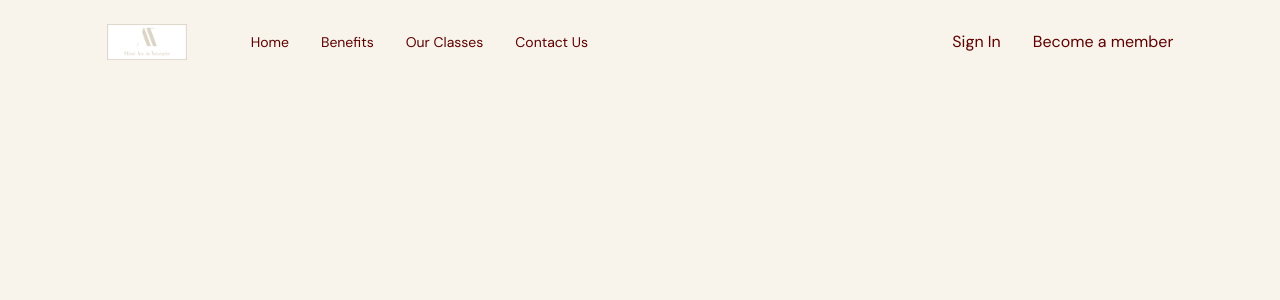
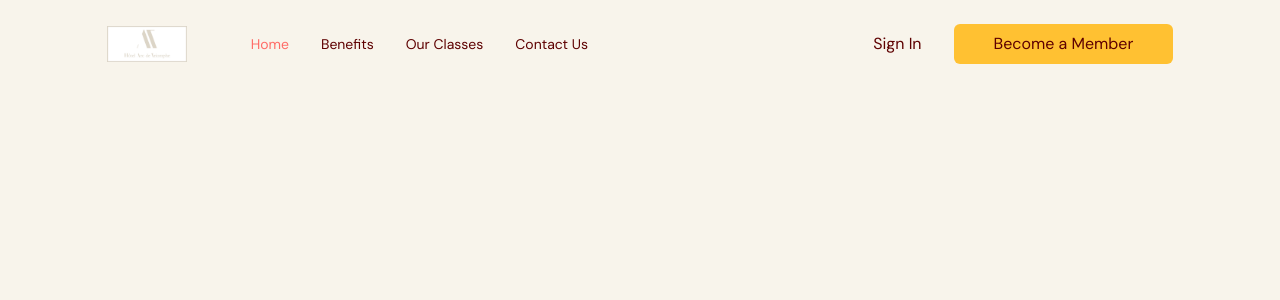
Before and after one commit to NicolasDeniau/adt, a React (Vite) app in the folder frontend/: page / in a window 1280 px wide. Shown: the top 300 px of the page. Built offline with nearby package versions, Linux system fonts and the light colour scheme; the HTML template or start-up script is replaced by a standard one.

Commit message:
Drawer - burger menu

```diff
--- a/frontend/src/App.tsx
+++ b/frontend/src/App.tsx
@@ -1,11 +1,16 @@
 import Navbar from "@/scenes/navbar";
+import { useState } from "react";
+import { SelectedPage } from "@/shared/types";
 
 function App() {
+  const [selectedPage, setSelectedPage] = useState<SelectedPage>(SelectedPage.Home);
 
   return (
-
     <div className='app bg-gray-20'>
-      <Navbar />
+      <Navbar
+            selectedPage={selectedPage}
+            setSelectedPage={setSelectedPage}
+      />
     </div>
 
   )
--- /dev/null
+++ b/frontend/src/hooks/useMediaQuery.ts
@@ -0,0 +1,19 @@
+import { useState, useEffect } from "react";
+
+const useMediaQuery = (query: string) => {
+  const [matches, setMatches] = useState(false);
+
+  useEffect(() => {
+    const media = window.matchMedia(query);
+    if (media.matches !== matches) {
+      setMatches(media.matches);
+    }
+    const listener = () => setMatches(media.matches);
+    window.addEventListener("resize", listener);
+    return () => window.removeEventListener("resize", listener);
+  }, [matches, query]);
+
+  return matches;
+};
+
+export default useMediaQuery;
--- /dev/null
+++ b/frontend/src/scenes/navbar/ActionButton.tsx
@@ -0,0 +1,23 @@
+import { SelectedPage } from "@/shared/types";
+import React from "react"
+import AnchorLink from "react-anchor-link-smooth-scroll"
+
+
+type Props = {
+    children: React.ReactNode;
+    setSelectedPage: (value: SelectedPage) => void;
+}
+
+const ActionButton = ({ children , setSelectedPage}: Props) => {
+    return (
+        <AnchorLink
+            className="rounded-md bg-secondary-500 px-10 py-2 hover:bg-primary-500 hover:text-white"
+            onClick={() => setSelectedPage(SelectedPage.ContactUs)}
+            href={`#${SelectedPage.ContactUs}`}
+        >
+            {children}
+        </AnchorLink>
+    )
+}
+
+export default ActionButton
--- a/frontend/src/scenes/navbar/Link.tsx
+++ b/frontend/src/scenes/navbar/Link.tsx
@@ -1,19 +1,28 @@
+import { SelectedPage } from "@/shared/types";
 import AnchorLink from "react-anchor-link-smooth-scroll"
 
 type Props = {
     page: string;
+    selectedPage: SelectedPage;
+    setSelectedPage: (value: SelectedPage) => void;
 }
 
 const Link = ({
     page,
+    selectedPage,
+    setSelectedPage,
 }: Props) => {
-    const lowerCasePage = page.toLowerCase().replace(/ /g, "")
+    const lowerCasePage = page.toLowerCase().replace(/ /g, "") as SelectedPage
 
   return (
     <AnchorLink
-        className=""
+    //
+    className={`transition duration-500
+                ${selectedPage === lowerCasePage ? "text-primary-500 bg-primary" : ""}
+                hover:text-primary-300
+              `}
         href={`#${lowerCasePage}`}
-        // onClick={}
+        onClick={() => setSelectedPage(lowerCasePage)}
     >
         {page}
     </AnchorLink>
--- a/frontend/src/scenes/navbar/index.tsx
+++ b/frontend/src/scenes/navbar/index.tsx
@@ -1,12 +1,20 @@
 import { useState } from 'react';
 import { Bars3Icon, XMarkIcon } from "@heroicons/react/24/solid";
 import Logo from "@/assets/Logo.png";
+import Link from './Link';
+import { SelectedPage } from '@/shared/types';
+import useMediaQuery from '@/hooks/useMediaQuery';
+import ActionButton from './ActionButton';
 
-type Props = {}
+type Props = {
+    selectedPage: SelectedPage;
+    setSelectedPage: (value: SelectedPage) => void;
+}
 
-const Navbar = (props: Props) => {
+const Navbar = ({ selectedPage, setSelectedPage }: Props) => {
     const flexBetwenn = "flex items-center justify-between";
-
+    const [isMenuToggled, setIsMenuToggled] = useState<boolean>(false);
+    const isAboveMediumScreens = useMediaQuery("(min-width: 1060px)");
     return (
         <nav>
             <div
@@ -17,21 +25,85 @@
                         {/* côté gauche */}
                         <img alt="logo" src={Logo} className='w-20' />
                         {/* côté droit */}
+                        {isAboveMediumScreens ? (
                             <div className={`${flexBetwenn} w-full`}>
                                 <div className={`${flexBetwenn} gap-8 text-sm`}>
-                            <p>Home</p>
-                            <p>Benefits</p>
-                            <p>Our Classes</p>
-                            <p>Contact Us</p>
+                                    <Link
+                                        page="Home"
+                                        selectedPage={selectedPage}
+                                        setSelectedPage={setSelectedPage}
+                                    />
+                                    <Link
+                                        page="Benefits"
+                                        selectedPage={selectedPage}
+                                        setSelectedPage={setSelectedPage}
+                                    />
+                                    <Link
+                                        page="Our Classes"
+                                        selectedPage={selectedPage}
+                                        setSelectedPage={setSelectedPage}
+                                    />
+                                    <Link
+                                        page="Contact Us"
+                                        selectedPage={selectedPage}
+                                        setSelectedPage={setSelectedPage}
+                                    />
                                 </div>
                                 <div className={`${flexBetwenn} gap-8`}>
                                     <p>Sign In</p>
-                            <button>Become a member</button>
+                                    <ActionButton setSelectedPage={setSelectedPage}>
+                                        Become a Member
+                                    </ActionButton>
+                                </div>
+                            </div>
+                        ) : (
+                            <button
+                                className="rounded-full bg-secondary-500 p-2"
+                                onClick={() => setIsMenuToggled(!isMenuToggled)}
+                            >
+                                <Bars3Icon className='h-6 w-6 text-white' />
+                            </button>
+                        )}
                     </div>
                 </div>
             </div>
+
+            {/* MOBILE MENU MODAL */}
+            {!isAboveMediumScreens && isMenuToggled && (
+                <div className="fixed right-0 bottom-0 z-40 h-full w-[300px] bg-primary-100 drop-shadow-xl">
+                    {/* CLOSE ICON */}
+                    <div className='flex justify-end p-12'>
+                        <button onClick={() => setIsMenuToggled(!isMenuToggled)}>
+                            <XMarkIcon className='h-6 w-6 text-gray-400' />
+                        </button>
                     </div>
+
+                    {/* MENU ITEMS */}
+                    <div className="ml-[33%] flex flex-col gap-10 text-2xl">
+                        <Link
+                            page="Home"
+                            selectedPage={selectedPage}
+                            setSelectedPage={setSelectedPage}
+                        />
+                        <Link
+                            page="Benefits"
+                            selectedPage={selectedPage}
+                            setSelectedPage={setSelectedPage}
+                        />
+                        <Link
+                            page="Our Classes"
+                            selectedPage={selectedPage}
+                            setSelectedPage={setSelectedPage}
+                        />
+                        <Link
+                            page="Contact Us"
+                            selectedPage={selectedPage}
+                            setSelectedPage={setSelectedPage}
+                        />
                     </div>
+
+                </div>
+            )}
         </nav>
     )
 }
--- /dev/null
+++ b/frontend/src/shared/types.ts
@@ -0,0 +1,6 @@
+export enum SelectedPage {
+    Home = "home",
+    Benefits = "benefits",
+    OurClasses = "ourclasses",
+    ContactUs = "contactus"
+  }
```
Lines whose indentation alone changed are shown as unchanged.
